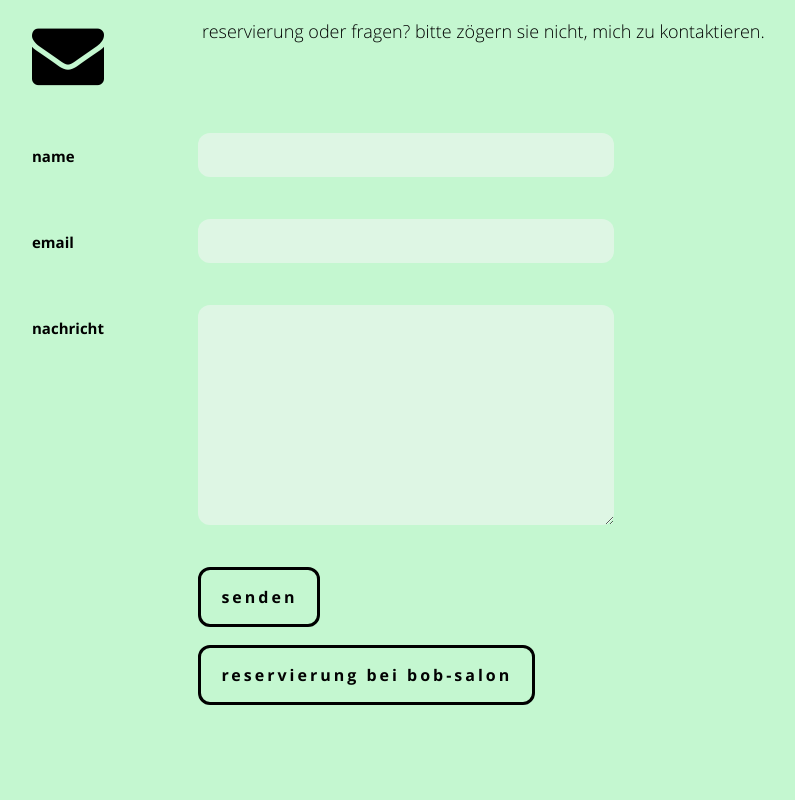
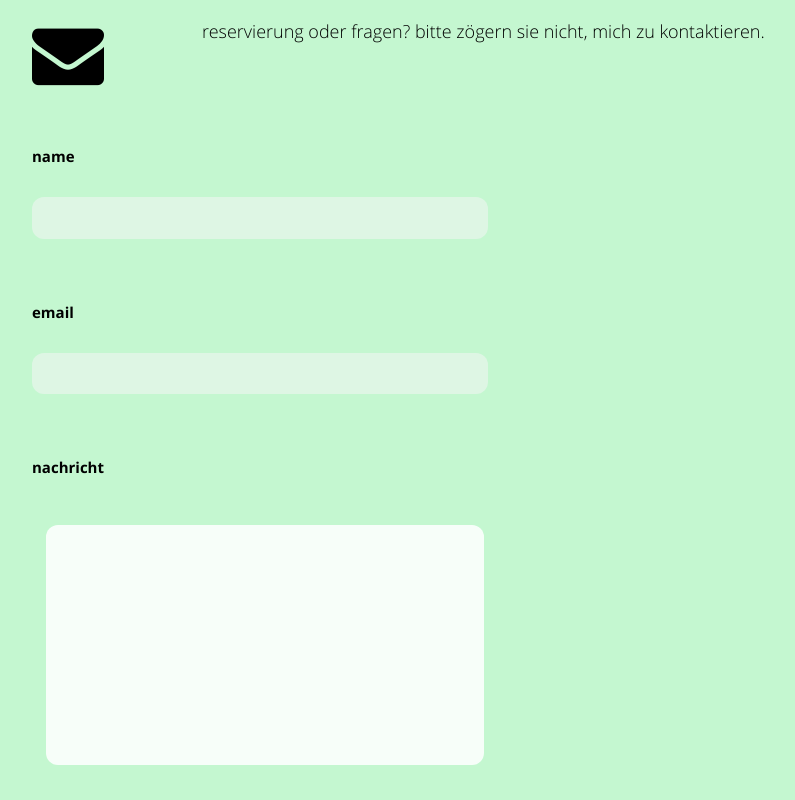
Before and after one commit to AbdullahKaratas/bob-salon-landing-page, a React (Create React App) app: page / in a window 1280 px wide. Shown: the part 3060-3860 px from the top of the page, without its empty margins (118-913 px from the left). Built offline with nearby package versions, Linux system fonts and the light colour scheme.

Commit message:
change input fields to mandatory

```diff
--- a/package.json
+++ b/package.json
@@ -8,6 +8,7 @@
     "@emotion/react": "^11.9.3",
     "@emotion/styled": "^11.9.3",
     "@mui/material": "^5.8.6",
+    "@mui/styles": "^5.8.7",
     "@testing-library/jest-dom": "^5.11.4",
     "@testing-library/react": "^11.1.0",
     "@testing-library/user-event": "^12.1.10",
--- a/public/css/default.css
+++ b/public/css/default.css
@@ -546,7 +546,6 @@ select {
    line-height: 24px;
 	color: #647373;
 	background: #D3D9D9;
-
 }
 
 /* select { padding: 0;
--- a/src/Components/Contact.js
+++ b/src/Components/Contact.js
@@ -4,7 +4,15 @@ import emailjs from '@emailjs/browser';
 import Alert from '@mui/material/Alert';
 import AlertTitle from '@mui/material/AlertTitle';
 import CircularProgress from '@mui/material/CircularProgress';
+import TextField from '@mui/material/TextField';
+import { withStyles } from '@mui/styles';
 
+const styles = theme => ({
+  rootInfo: {
+    width: '20px',
+    marginRight: '20px'
+  },
+});
 
 class Contact extends Component {
 
@@ -59,6 +67,8 @@ class Contact extends Component {
   };
 
   render() {
+    const { classes } = this.props;
+
     if (!this.props.data) return null;
 
     const name = this.props.data.name.toLowerCase();
@@ -89,11 +99,56 @@ class Contact extends Component {
             <div className="eight columns">
               <form ref={this.form} onSubmit={this.sendEmail}>
                 <label>name</label>
-                  <input type="text" name="from_name" />
+                <TextField
+                  margin="normal"
+                  required
+                  fullWidth
+                  id="name"
+                  name="from_name"
+                  autoFocus
+                  sx={{
+                    "& .MuiOutlinedInput-root": {
+                      "& > fieldset": {
+                        border: "none"
+                      }
+                    }
+                  }}
+                  className={classes.rootInfo}
+                />
                 <label>email</label>
-                  <input type="email" name="from_email" />
+                <TextField
+                  margin="normal"
+                  required
+                  fullWidth
+                  id="email"
+                  name="from_email"
+                  autoFocus
+                  sx={{
+                    "& .MuiOutlinedInput-root": {
+                      "& > fieldset": {
+                        border: "none"
+                      }
+                    }
+                  }}
+                />
                 <label>nachricht</label>
-                  <textarea name="message" />
+                  <TextField
+                  margin="normal"
+                  required
+                  id="message"
+                  name="message"
+                  autoFocus
+                  multiline
+                  fullWidth
+                  sx={{
+                    "& .MuiOutlinedInput-root": {
+                      "& > fieldset": {
+                        border: "none"
+                      }
+                    }
+                  }}
+                  // style={{width: '400px'}}
+                  />
                     {
                         this.state.loading == 0 ?
                         <div style={{marginLeft: '27%'}}>
@@ -118,14 +173,7 @@ class Contact extends Component {
                                 window.location.href='https://www.picktime.com/6769b287-58e1-44c6-92ae-db361d12bc21';
                                 }}
                           >Reservierung bei bob-salon</button>
-                          {/* <a href="https://www.picktime.com/6769b287-58e1-44c6-92ae-db361d12bc21"
-                            style={{float: 'none' }}>
-                            <img border="none"
-                              src="https://www.picktime.com/img/widgetButtons/BookingPage/picktime-book-online-gray.png"
-                              alt="Reservierung bei bob-salon"/>
-                          </a> */}
                         </div>
-
                     }
               </form>
             </div>
@@ -136,4 +184,4 @@ class Contact extends Component {
   }
 }
 
-export default Contact;
+export default withStyles(styles)(Contact);
```
Also changed, not shown: 1 other file (tests, documents, lock files or other folders).
